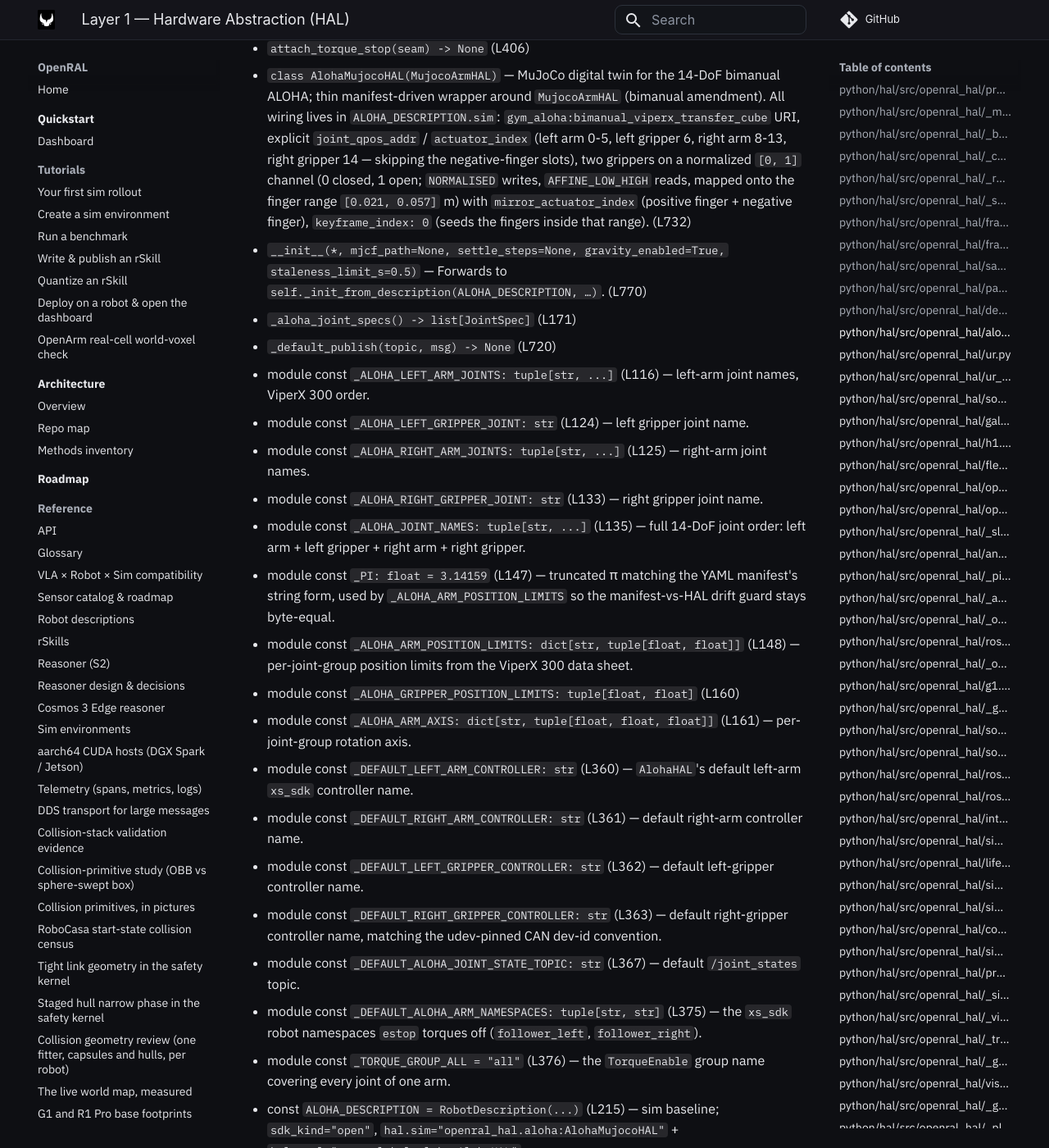
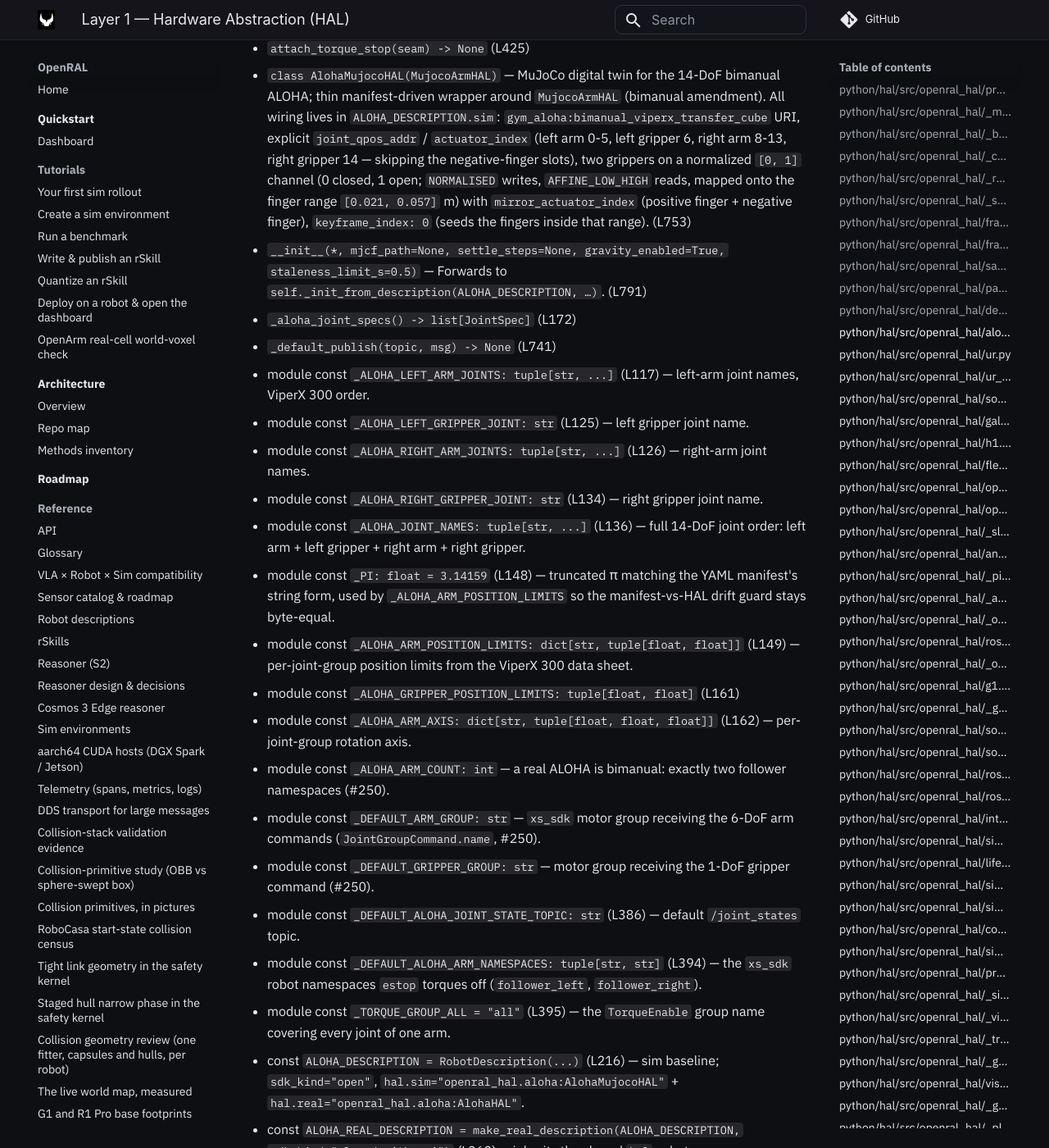
Before and after one commit to OpenRAL/openral, an MkDocs documentation site: the page built from docs/methods/01-hal.md, in a window 1280 px wide and 1400 px high, scrolled down 16306 px. Shown: the whole window at 82% size. Built offline with MkDocs 1.6.1 and Material for MkDocs 9.7.7, drawn with Linux system fonts in a browser that asks for light colours; comment, search, counter and statistics services are not loaded; some of the changed text lies outside the part shown.

Commit message:
docs(methods): refresh 01-hal.md markers + replace removed controller consts with xs_sdk groups
Signed-off-by: kittimzhe <kittimzhe@users.noreply.github.com>

```diff
--- a/docs/methods/01-hal.md
+++ b/docs/methods/01-hal.md
@@ -199,43 +199,42 @@ _Reusable, robot-agnostic depth-camera → `sensor_msgs/PointCloud2` plumbing fo
 ### `python/hal/src/openral_hal/aloha.py`
 _HAL adapter for the Trossen ALOHA bimanual setup, plus the MuJoCo digital twin._
 
-- `class AlohaHAL(HALBase)` — Real-hardware adapter for the 14-DoF ALOHA over the Interbotix XS SDK. Takes `description=` (loaded manifest; `None` → `ALOHA_REAL_DESCRIPTION`). Stays on `HALBase`, not `RosControlHAL`: the driver owns the bus, like `SO100FollowerHAL`. Its command topics are ros2_control names a real ALOHA does not expose, so `send_action` reports success and moves nothing — issue #250 holds the `xs_sdk` wire contract and the on-rig checks needed before changing the defaults. Its **e-stop**, by contrast, targets what a real ALOHA does expose: `estop_recovery = RESTART_REQUIRED`, and `estop()` cuts torque on every arm namespace through an attached `InterbotixStopSeam`. (L411)
-  - `__init__(*, left_arm_controller=..., right_arm_controller=..., left_gripper_controller=..., right_gripper_controller=..., joint_state_topic='/joint_states', arm_namespaces=('follower_left', 'follower_right'), publish_fn=None, state_fn=None, staleness_limit_s=None, stop_timeout_s=5.0, description=None)` — `staleness_limit_s=None` reads the manifest's window (0.2 s, formerly a code-only default). — The former `estop_topic` (`/aloha/estop`, a broadcast for a watchdog node that does not exist in this repo) is gone; `arm_namespaces` names the `xs_sdk` robots the stop torques off. (L484)
-  - `arm_namespaces() -> list[str]` — The `xs_sdk` robot namespaces the stop torques off; the `InterbotixStoppable` surface the lifecycle node reflects on. (L522)
-  - `attach_torque_stop(seam) -> None` — Bind the `InterbotixStopSeam` after construction (`build_hal` runs before any ROS node exists); rejects a non-seam with `ROSConfigError`. (L526)
-  - **(property)** `last_stop_report -> DownstreamStopReport | None` — The `DownstreamStopReporting` surface the lifecycle heartbeat and FATAL log read. (L540)
-  - `connect() -> None` (L546)
-  - `read_state() -> JointState` (L563)
-  - `send_action(action) -> None` — Splits the 14-D action 4-ways across per-arm + per-gripper controllers. (L589)
-  - `estop() -> None` — Drop the connection flag first, then `torque_enable(cmd_type='group', name='all', enable=false)` on every arm namespace (each attempted even if an earlier one refused), record a `DownstreamStopReport` (`stopped` only when every arm acknowledged; `controller_states` per arm `torque_off` / `torque_unknown`), raise `ROSEStopRequested`. Torque off leaves the ViperX arms limp (no brakes) — the same outcome as the rig's hardware e-stop and the only stop `xs_sdk` offers. (L653)
+- `class AlohaHAL(HALBase)` — Real-hardware adapter for the 14-DoF ALOHA over the Interbotix XS SDK. Takes `description=` (loaded manifest; `None` → `ALOHA_REAL_DESCRIPTION`). Stays on `HALBase`, not `RosControlHAL`: the driver owns the bus, like `SO100FollowerHAL`. Its command topics are ros2_control names a real ALOHA does not expose, so `send_action` reports success and moves nothing — issue #250 holds the `xs_sdk` wire contract and the on-rig checks needed before changing the defaults. Its **e-stop**, by contrast, targets what a real ALOHA does expose: `estop_recovery = RESTART_REQUIRED`, and `estop()` cuts torque on every arm namespace through an attached `InterbotixStopSeam`. (L430)
+  - `__init__(*, left_arm_controller=..., right_arm_controller=..., left_gripper_controller=..., right_gripper_controller=..., joint_state_topic='/joint_states', arm_namespaces=('follower_left', 'follower_right'), publish_fn=None, state_fn=None, staleness_limit_s=None, stop_timeout_s=5.0, description=None)` — `staleness_limit_s=None` reads the manifest's window (0.2 s, formerly a code-only default). — The former `estop_topic` (`/aloha/estop`, a broadcast for a watchdog node that does not exist in this repo) is gone; `arm_namespaces` names the `xs_sdk` robots the stop torques off. (L505)
+  - `arm_namespaces() -> list[str]` — The `xs_sdk` robot namespaces the stop torques off; the `InterbotixStoppable` surface the lifecycle node reflects on. (L546)
+  - `attach_torque_stop(seam) -> None` — Bind the `InterbotixStopSeam` after construction (`build_hal` runs before any ROS node exists); rejects a non-seam with `ROSConfigError`. (L550)
+  - **(property)** `last_stop_report -> DownstreamStopReport | None` — The `DownstreamStopReporting` surface the lifecycle heartbeat and FATAL log read. (L564)
+  - `connect() -> None` (L570)
+  - `read_state() -> JointState` (L588)
+  - `send_action(action) -> None` — Splits the 14-D action 4-ways across per-arm + per-gripper controllers. (L614)
+  - `estop() -> None` — Drop the connection flag first, then `torque_enable(cmd_type='group', name='all', enable=false)` on every arm namespace (each attempted even if an earlier one refused), record a `DownstreamStopReport` (`stopped` only when every arm acknowledged; `controller_states` per arm `torque_off` / `torque_unknown`), raise `ROSEStopRequested`. Torque off leaves the ViperX arms limp (no brakes) — the same outcome as the rig's hardware e-stop and the only stop `xs_sdk` offers. (L674)
   - private: `_require_connected`, `_cut_torque`
-- `class InterbotixStopSeam(Protocol)` — `torque_enable(robot_name, *, group, enable, timeout_s) -> TriggerReport`; production `InterbotixXSTransport`, unit lane `SimTorqueSeam`. (L383)
-  - `torque_enable(robot_name, *, group, enable, timeout_s) -> TriggerReport` — `/<robot_name>/torque_enable` with `cmd_type='group'`; `success` is the call completing. (L391)
-- `class InterbotixStoppable(Protocol)` — `arm_namespaces()` + `attach_torque_stop(seam)`; what the lifecycle node's `_attach_interbotix_transport` reflects on. (L399)
-  - `arm_namespaces() -> list[str]` (L402)
-  - `attach_torque_stop(seam) -> None` (L406)
-- `class AlohaMujocoHAL(MujocoArmHAL)` — MuJoCo digital twin for the 14-DoF bimanual ALOHA; thin manifest-driven wrapper around `MujocoArmHAL` (bimanual amendment). All wiring lives in `ALOHA_DESCRIPTION.sim`: `gym_aloha:bimanual_viperx_transfer_cube` URI, explicit `joint_qpos_addr` / `actuator_index` (left arm 0-5, left gripper 6, right arm 8-13, right gripper 14 — skipping the negative-finger slots), two grippers on a normalized `[0, 1]` channel (0 closed, 1 open; `NORMALISED` writes, `AFFINE_LOW_HIGH` reads, mapped onto the finger range `[0.021, 0.057]` m) with `mirror_actuator_index` (positive finger + negative finger), `keyframe_index: 0` (seeds the fingers inside that range). (L732)
-  - `__init__(*, mjcf_path=None, settle_steps=None, gravity_enabled=True, staleness_limit_s=0.5)` — Forwards to `self._init_from_description(ALOHA_DESCRIPTION, …)`. (L770)
-- `_aloha_joint_specs() -> list[JointSpec]` (L171)
-- `_default_publish(topic, msg) -> None` (L720)
-- module const `_ALOHA_LEFT_ARM_JOINTS: tuple[str, ...]` (L116) — left-arm joint names, ViperX 300 order.
-- module const `_ALOHA_LEFT_GRIPPER_JOINT: str` (L124) — left gripper joint name.
-- module const `_ALOHA_RIGHT_ARM_JOINTS: tuple[str, ...]` (L125) — right-arm joint names.
-- module const `_ALOHA_RIGHT_GRIPPER_JOINT: str` (L133) — right gripper joint name.
-- module const `_ALOHA_JOINT_NAMES: tuple[str, ...]` (L135) — full 14-DoF joint order: left arm + left gripper + right arm + right gripper.
-- module const `_PI: float = 3.14159` (L147) — truncated π matching the YAML manifest's string form, used by `_ALOHA_ARM_POSITION_LIMITS` so the manifest-vs-HAL drift guard stays byte-equal.
-- module const `_ALOHA_ARM_POSITION_LIMITS: dict[str, tuple[float, float]]` (L148) — per-joint-group position limits from the ViperX 300 data sheet.
-- module const `_ALOHA_GRIPPER_POSITION_LIMITS: tuple[float, float]` (L160)
-- module const `_ALOHA_ARM_AXIS: dict[str, tuple[float, float, float]]` (L161) — per-joint-group rotation axis.
-- module const `_DEFAULT_LEFT_ARM_CONTROLLER: str` (L360) — `AlohaHAL`'s default left-arm `xs_sdk` controller name.
-- module const `_DEFAULT_RIGHT_ARM_CONTROLLER: str` (L361) — default right-arm controller name.
-- module const `_DEFAULT_LEFT_GRIPPER_CONTROLLER: str` (L362) — default left-gripper controller name.
-- module const `_DEFAULT_RIGHT_GRIPPER_CONTROLLER: str` (L363) — default right-gripper controller name, matching the udev-pinned CAN dev-id convention.
-- module const `_DEFAULT_ALOHA_JOINT_STATE_TOPIC: str` (L367) — default `/joint_states` topic.
-- module const `_DEFAULT_ALOHA_ARM_NAMESPACES: tuple[str, str]` (L375) — the `xs_sdk` robot namespaces `estop` torques off (`follower_left`, `follower_right`).
-- module const `_TORQUE_GROUP_ALL = "all"` (L376) — the `TorqueEnable` group name covering every joint of one arm.
-- const `ALOHA_DESCRIPTION = RobotDescription(...)` (L215) — sim baseline; `sdk_kind="open"`, `hal.sim="openral_hal.aloha:AlohaMujocoHAL"` + `hal.real="openral_hal.aloha:AlohaHAL"`.
-- const `ALOHA_REAL_DESCRIPTION = make_real_description(ALOHA_DESCRIPTION, sdk_kind="closed_with_api")` (L348) — inherits the shared `hal`; what `robots/aloha_bimanual/robot.yaml` mirrors.
+- `class InterbotixStopSeam(Protocol)` — `torque_enable(robot_name, *, group, enable, timeout_s) -> TriggerReport`; production `InterbotixXSTransport`, unit lane `SimTorqueSeam`. (L402)
+  - `torque_enable(robot_name, *, group, enable, timeout_s) -> TriggerReport` — `/<robot_name>/torque_enable` with `cmd_type='group'`; `success` is the call completing. (L410)
+- `class InterbotixStoppable(Protocol)` — `arm_namespaces()` + `attach_torque_stop(seam)`; what the lifecycle node's `_attach_interbotix_transport` reflects on. (L418)
+  - `arm_namespaces() -> list[str]` (L421)
+  - `attach_torque_stop(seam) -> None` (L425)
+- `class AlohaMujocoHAL(MujocoArmHAL)` — MuJoCo digital twin for the 14-DoF bimanual ALOHA; thin manifest-driven wrapper around `MujocoArmHAL` (bimanual amendment). All wiring lives in `ALOHA_DESCRIPTION.sim`: `gym_aloha:bimanual_viperx_transfer_cube` URI, explicit `joint_qpos_addr` / `actuator_index` (left arm 0-5, left gripper 6, right arm 8-13, right gripper 14 — skipping the negative-finger slots), two grippers on a normalized `[0, 1]` channel (0 closed, 1 open; `NORMALISED` writes, `AFFINE_LOW_HIGH` reads, mapped onto the finger range `[0.021, 0.057]` m) with `mirror_actuator_index` (positive finger + negative finger), `keyframe_index: 0` (seeds the fingers inside that range). (L753)
+  - `__init__(*, mjcf_path=None, settle_steps=None, gravity_enabled=True, staleness_limit_s=0.5)` — Forwards to `self._init_from_description(ALOHA_DESCRIPTION, …)`. (L791)
+- `_aloha_joint_specs() -> list[JointSpec]` (L172)
+- `_default_publish(topic, msg) -> None` (L741)
+- module const `_ALOHA_LEFT_ARM_JOINTS: tuple[str, ...]` (L117) — left-arm joint names, ViperX 300 order.
+- module const `_ALOHA_LEFT_GRIPPER_JOINT: str` (L125) — left gripper joint name.
+- module const `_ALOHA_RIGHT_ARM_JOINTS: tuple[str, ...]` (L126) — right-arm joint names.
+- module const `_ALOHA_RIGHT_GRIPPER_JOINT: str` (L134) — right gripper joint name.
+- module const `_ALOHA_JOINT_NAMES: tuple[str, ...]` (L136) — full 14-DoF joint order: left arm + left gripper + right arm + right gripper.
+- module const `_PI: float = 3.14159` (L148) — truncated π matching the YAML manifest's string form, used by `_ALOHA_ARM_POSITION_LIMITS` so the manifest-vs-HAL drift guard stays byte-equal.
+- module const `_ALOHA_ARM_POSITION_LIMITS: dict[str, tuple[float, float]]` (L149) — per-joint-group position limits from the ViperX 300 data sheet.
+- module const `_ALOHA_GRIPPER_POSITION_LIMITS: tuple[float, float]` (L161)
+- module const `_ALOHA_ARM_AXIS: dict[str, tuple[float, float, float]]` (L162) — per-joint-group rotation axis.
+- module const `_ALOHA_ARM_COUNT: int` — a real ALOHA is bimanual: exactly two follower namespaces (#250).
+- module const `_DEFAULT_ARM_GROUP: str` — `xs_sdk` motor group receiving the 6-DoF arm commands (`JointGroupCommand.name`, #250).
+- module const `_DEFAULT_GRIPPER_GROUP: str` — motor group receiving the 1-DoF gripper command (#250).
+- module const `_DEFAULT_ALOHA_JOINT_STATE_TOPIC: str` (L386) — default `/joint_states` topic.
+- module const `_DEFAULT_ALOHA_ARM_NAMESPACES: tuple[str, str]` (L394) — the `xs_sdk` robot namespaces `estop` torques off (`follower_left`, `follower_right`).
+- module const `_TORQUE_GROUP_ALL = "all"` (L395) — the `TorqueEnable` group name covering every joint of one arm.
+- const `ALOHA_DESCRIPTION = RobotDescription(...)` (L216) — sim baseline; `sdk_kind="open"`, `hal.sim="openral_hal.aloha:AlohaMujocoHAL"` + `hal.real="openral_hal.aloha:AlohaHAL"`.
+- const `ALOHA_REAL_DESCRIPTION = make_real_description(ALOHA_DESCRIPTION, sdk_kind="closed_with_api")` (L362) — inherits the shared `hal`; what `robots/aloha_bimanual/robot.yaml` mirrors.
 
 ### `python/hal/src/openral_hal/ur.py`
 _HAL adapters for the Universal Robots UR5e and UR10e arms (sim, MuJoCo)._
```
